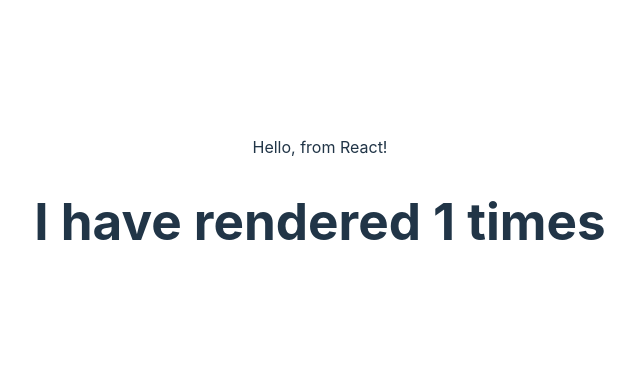
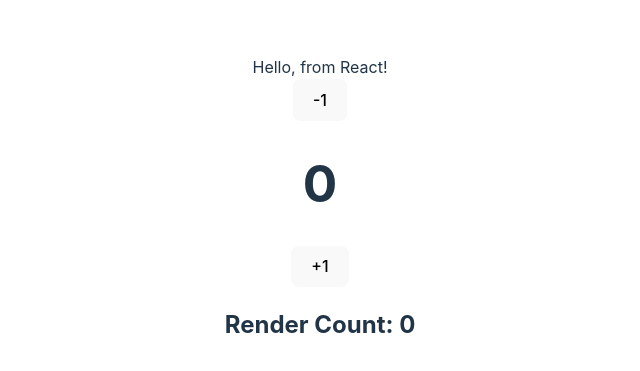
Before and after one commit to kalidass021/react-hooks, a React (Vite) app: page / in a window 1280 px wide. Shown: the part 191-562 px from the top of the page, without its empty margins (320-960 px from the left). Built offline with nearby package versions, Linux system fonts and the light colour scheme.

Commit message:
use ref hook initial commit

```diff
--- a/src/App.jsx
+++ b/src/App.jsx
@@ -1,5 +1,6 @@
 import './App.css';
 import EffectHook from './components/EffectHook';
+import RefHook from './components/RefHook';
 import StateHook from './components/StateHook';
 import StateHook2 from './components/StateHook2';
 
@@ -9,7 +10,8 @@ const App = () => {
     <div>Hello, from React!</div>
     {/* <StateHook />
     <StateHook2 /> */}
-    <EffectHook />
+    {/* <EffectHook /> */}
+    <RefHook />
     </>
 
   )
--- /dev/null
+++ b/src/components/RefHook.jsx
@@ -0,0 +1,31 @@
+import { useState, useEffect, useRef } from 'react';
+
+/*
+ * useRef is a react hook that allow us to create mutable variables,
+ * Which wil not re-render the component.
+ * useRef is also used for accessing the DOM elements.
+ */
+
+const RefHook = () => {
+  const [value, setValue] = useState(0);
+  //   const [count, setCount] = useState(0);
+  const count = useRef(0);
+
+  //   useEffect(() => {
+  //     setCount(prev => prev + 1);
+  //   }); // this will run end less
+
+  useEffect(() => {
+    count.current += 1;
+  })
+  return (
+    <div>
+      <button onClick={() => setValue((prev) => prev - 1)}>-1</button>
+      <h1>{value}</h1>
+      <button onClick={() => setValue((prev) => prev + 1)}>+1</button>
+      <h2>Render Count: {count.current}</h2>
+    </div>
+  );
+};
+
+export default RefHook;
```
